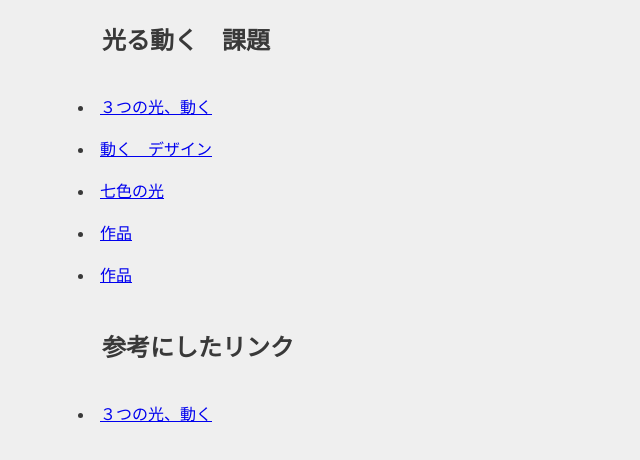
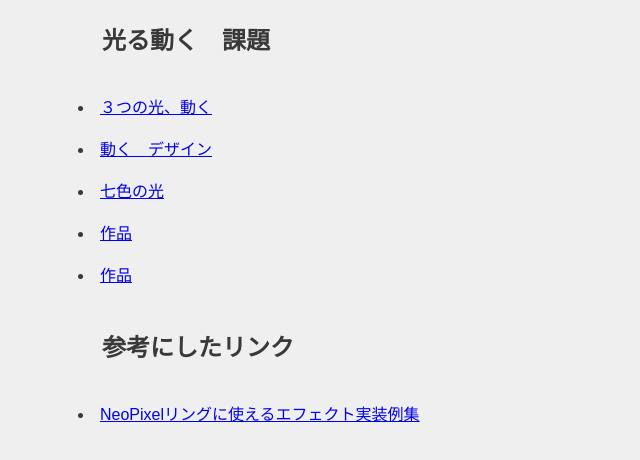
Before and after one commit to aiharamomoka/xbp, a plain HTML site: page de34/4.html in a window 1280 px wide. Shown: the part 70-530 px from the top of the page, without its empty margins (0-640 px from the left). Drawn offline with Linux system fonts and the light colour scheme; files that its build step writes are made by us from their sources.

Commit message:
20230509

```diff
--- a/de34/4.html
+++ b/de34/4.html
@@ -16,7 +16,7 @@
     <li> <a href="https://youtube.com/shorts/blh37NUVflM?feature=share" target="_blank">作品</a></li><br>
 
     <h2>参考にしたリンク</h2><br>
-    <li> <a href="https://blog.hrendoh.com/neopixel-ring-effects/" target="_blank">３つの光、動く</a></li><br>
+    <li> <a href="https://blog.hrendoh.com/neopixel-ring-effects/" target="_blank">NeoPixelリングに使えるエフェクト実装例集</a></li><br>
 
 
 
```
